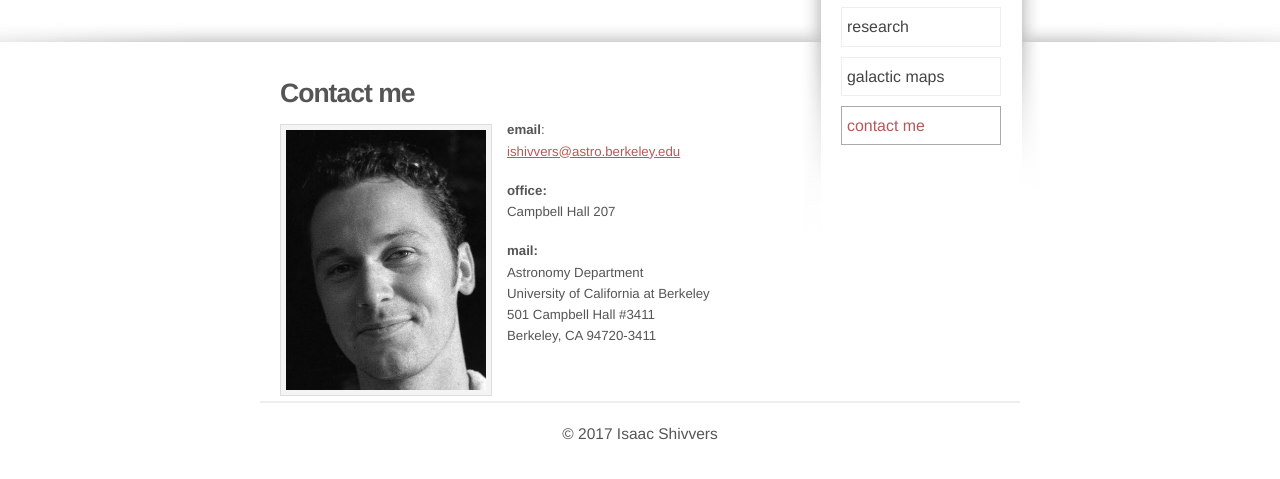
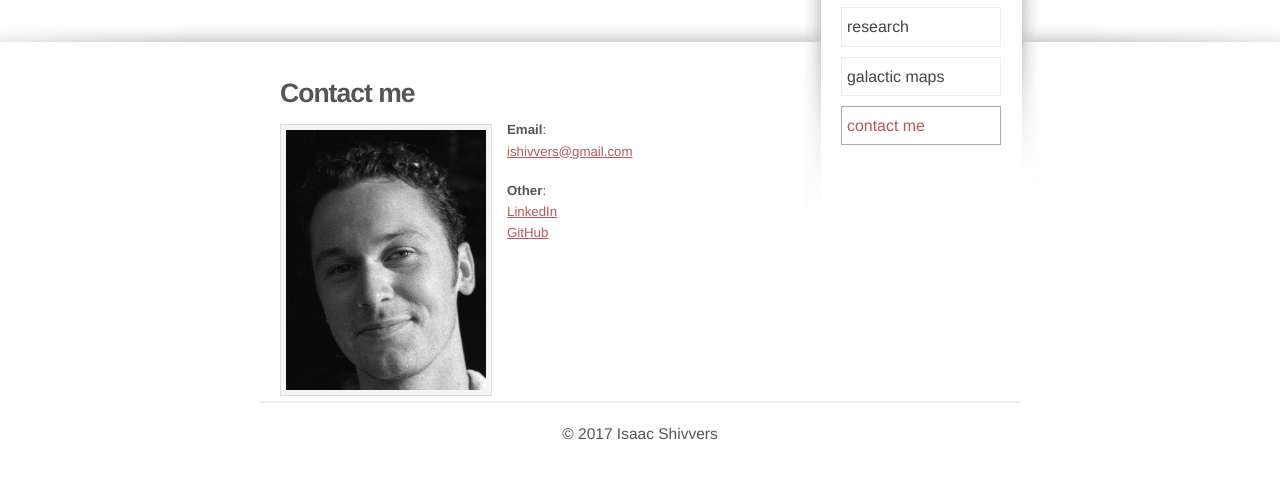
Before and after one commit to ishivvers/ishivvers.github.io, a plain HTML site: page contact.html in a window 1280 px wide. Shown: the part 137-616 px from the top of the page. Drawn offline with Linux system fonts and the light colour scheme.

Commit message:
updated contact info and link destinations

```diff
--- a/contact.html
+++ b/contact.html
@@ -36,15 +36,12 @@
 	<div id="content">
 		<h2>Contact me</h2>
 		<img class="alignleft border" src="img/me_headshot.gif" height="260" width="200" alt="Isaac Shivvers" />
-		<p><strong>email</strong>:<br/>
-	    <a href="mailto:ishivvers@astro.berkeley.edu">ishivvers@astro.berkeley.edu</a></p>
-        <p><strong>office:</strong><br/> Campbell Hall 207<br/>
-        <p><strong>mail:</strong><br/>
-        Astronomy Department <br/>
-        University of California at Berkeley<br/>
-        501 Campbell Hall #3411 <br/>
-        Berkeley, CA 94720-3411</p>
-
+		<p><strong>Email</strong>:<br/>
+	    <a href="mailto:ishivvers@gmail.com">ishivvers@gmail.com</a></p>
+        <p><strong>Other</strong>:<br/>
+        <a href="https://www.linkedin.com/in/ishivvers/">LinkedIn</a><br/>
+        <a href="https://github.com/ishivvers">GitHub</a><br/>
+        </p>
 	</div>
 
 	<div id="footer">
```
Also changed, not shown: maps.html (+3 -3 lines).
